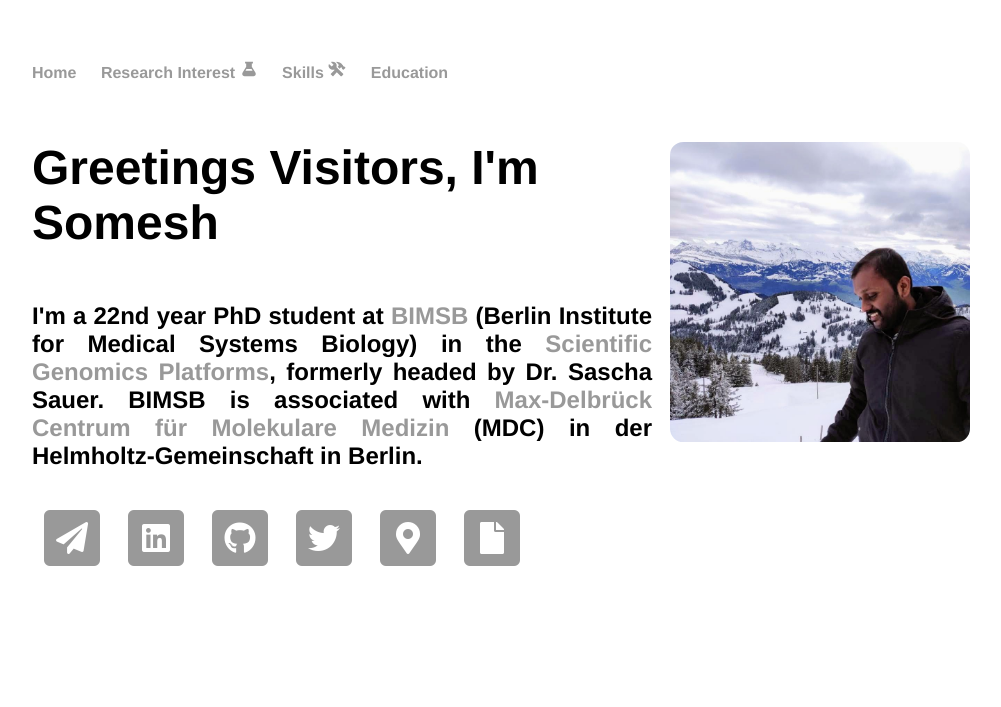
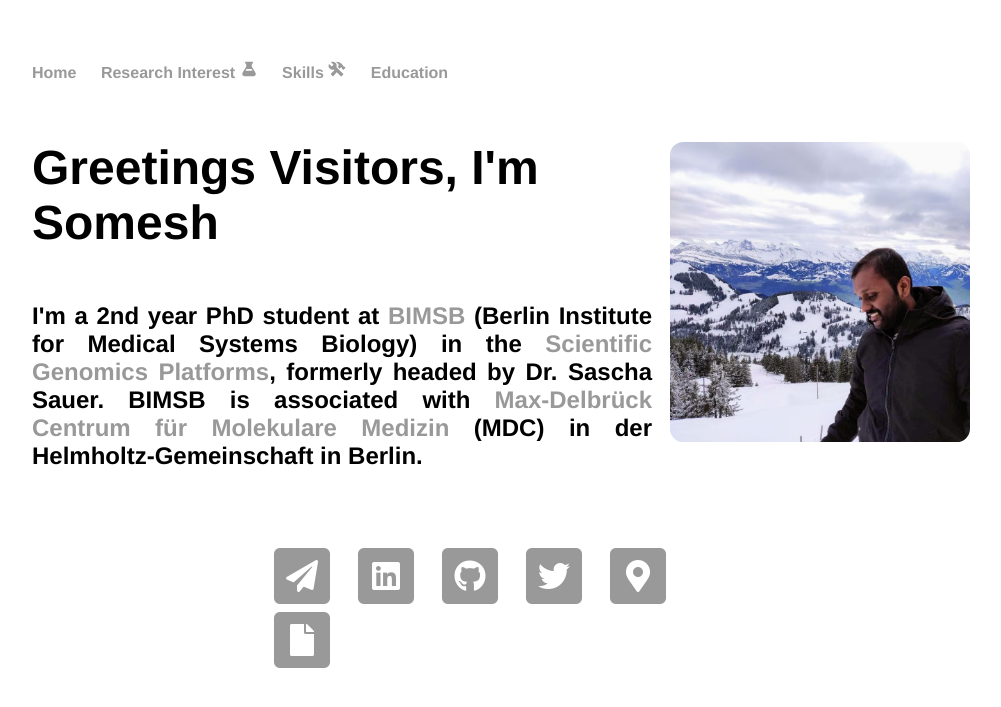
Before and after one commit to saisomesh2594/saisomesh2594.github.io, a Jekyll site: the page built from index.html, in a window 1280 px wide. Shown: the top 707 px of the page, without its empty margins (138-1139 px from the left). Built offline with Jekyll 4.4.1, drawn with Linux system fonts in a browser that asks for light colours.

Commit message:
mock change and reposition icon divs

```diff
--- a/index.html
+++ b/index.html
@@ -18,14 +18,14 @@ title: Just Another Bioinformatician
 			</header>
 			<article>
 				<h2>
-					I'm a 22nd year PhD student at <a href="https://www.mdc-berlin.de/bimsb">BIMSB</a> (Berlin Institute for Medical Systems Biology) in the <a href="https://genomics.mdc-berlin.de/">Scientific Genomics Platforms</a>, formerly headed by Dr. Sascha Sauer.
+					I'm a 2nd year PhD student at <a href="https://www.mdc-berlin.de/bimsb">BIMSB</a> (Berlin Institute for Medical Systems Biology) in the <a href="https://genomics.mdc-berlin.de/">Scientific Genomics Platforms</a>, formerly headed by Dr. Sascha Sauer.
 					BIMSB is associated with <a href="https://www.mdc-berlin.de/">Max-Delbrück Centrum für Molekulare Medizin</a> (MDC) in der Helmholtz-Gemeinschaft in Berlin.
 
 				</h2>
 			</article>
 
 
-			<div id="icon-container" style="align-content: center;">
+			<!--<div id="icon-container" style="align-content: center;">
 				<a href="mailto:somesh.sai@mdc-berlin.de" title="Send me an email!">
 					<span class="fa-stack fa-2x">
   					<i class="fas fa-square fa-stack-2x"></i>
@@ -57,7 +57,7 @@ title: Just Another Bioinformatician
   					<i class="fas fa-square fa-stack-2x"></i>
   					<i class="fas fa-file fa-stack-1x fa-inverse"></i>
 					</span></a>
-			</div>
+			</div>-->
 
 		</div>
 
@@ -65,6 +65,40 @@ title: Just Another Bioinformatician
 			<a class="logo" itemprop="url" href="{{ page.baseurl }}" style="background-image: url('{{ site.baseurl }}{{ site.logo }}')" alt="Somesh"><img itemprop="image" src="{{ site.baseurl }}{{ site.logo }}" height="0" width="0" alt="Somesh"/></a>
 		</div>
 
+	</div>
+	<br>
+	<div class="icon-container">
+				<a href="mailto:somesh.sai@mdc-berlin.de" title="Send me an email!">
+					<span class="fa-stack fa-2x">
+  					<i class="fas fa-square fa-stack-2x"></i>
+  					<i class="fas fa-paper-plane fa-stack-1x fa-inverse"></i>
+					</span></a>
+				<a href="https://www.linkedin.com/in/somesh-sai" title="Connect with me!">
+					<span class="fa-stack fa-2x">
+  					<i class="fas fa-square fa-stack-2x"></i>
+  					<i class="fab fa-linkedin fa-stack-1x fa-inverse"></i>
+					</span></a>
+				<a href="https://www.github.com/saisomesh2594" title="Check out my repo!">
+					<span class="fa-stack fa-2x">
+  					<i class="fas fa-square fa-stack-2x"></i>
+  					<i class="fab fa-github fa-stack-1x fa-inverse"></i>
+					</span></a>
+				<a href="https://twitter.com/someshtweet" title="Tweet @ me!">
+					<span class="fa-stack fa-2x">
+  					<i class="fas fa-square fa-stack-2x"></i>
+  					<i class="fab fa-twitter fa-stack-1x fa-inverse"></i>
+					</span></a>
+				<a href="https://www.google.com/maps/place/Berlin+Institute+for+Medical+Systems+Biology/@52.5268387,13.3834003,17z/data=!3m1!4b1!4m5!3m4!1s0x47a851a253c8c161:0x84ee34ed4eb241d0!8m2!3d52.5268387!4d13.385589"
+			  		 title="Visit Me">
+					<span class="fa-stack fa-2x">
+  					<i class="fas fa-square fa-stack-2x"></i>
+  					<i class="fas fa-map-marker-alt fa-stack-1x fa-inverse"></i>
+					</span></a>
+				<a href="https://docs.google.com/gview?url=https://github.com/saisomesh2594/saisomesh2594.github.io/raw/master/cv/CV_SomeshSai.pdf&embedded=true" style="width:100%; height:100%;" frameborder="0"" title="Download CV">
+					<span class="fa-stack fa-2x">
+  					<i class="fas fa-square fa-stack-2x"></i>
+  					<i class="fas fa-file fa-stack-1x fa-inverse"></i>
+					</span></a>
 	</div>
 	<!--<div id="footer-container"><footer></footer></div>-->
 	<!--<div id="twwet-research-container">-->
```
